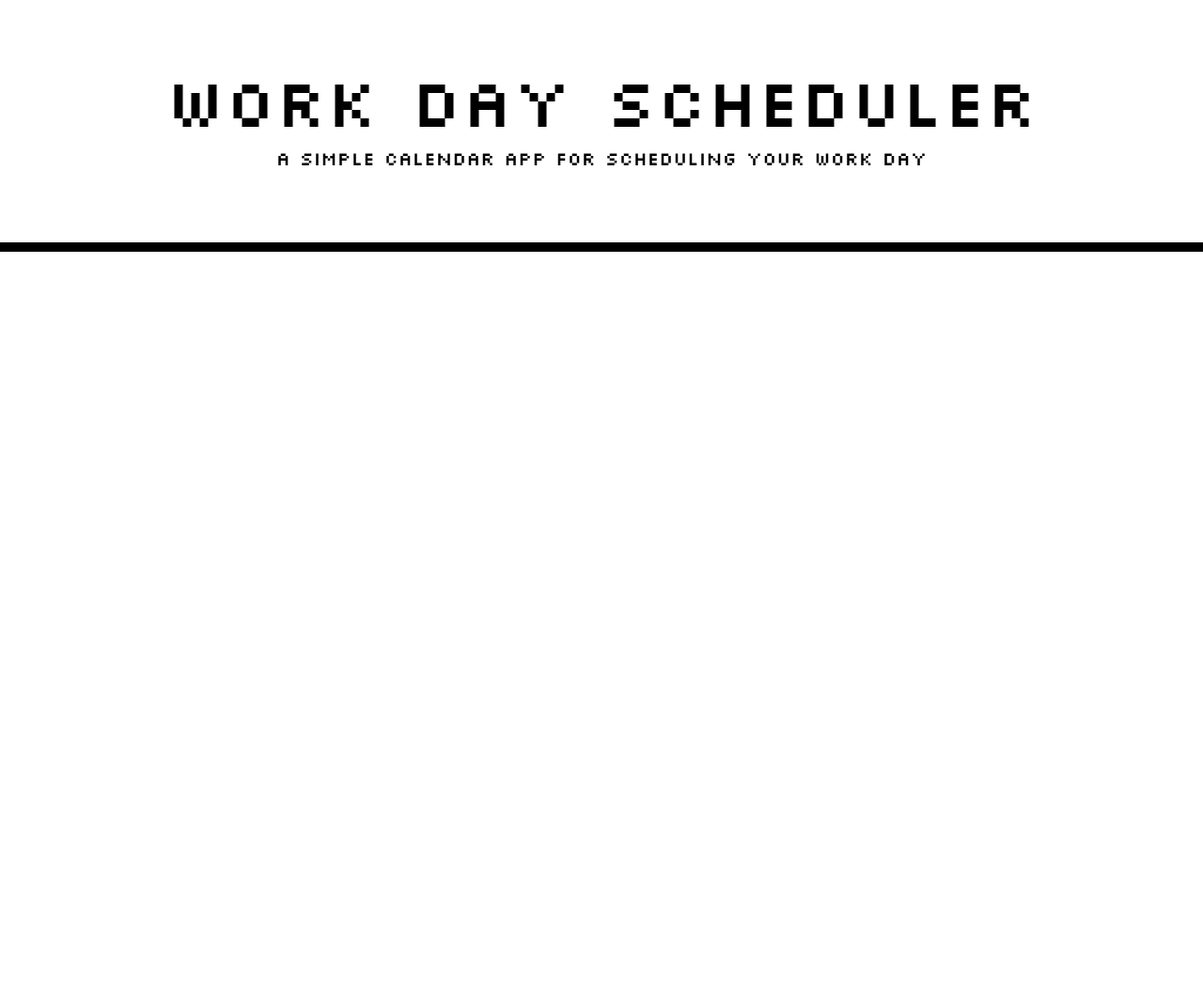
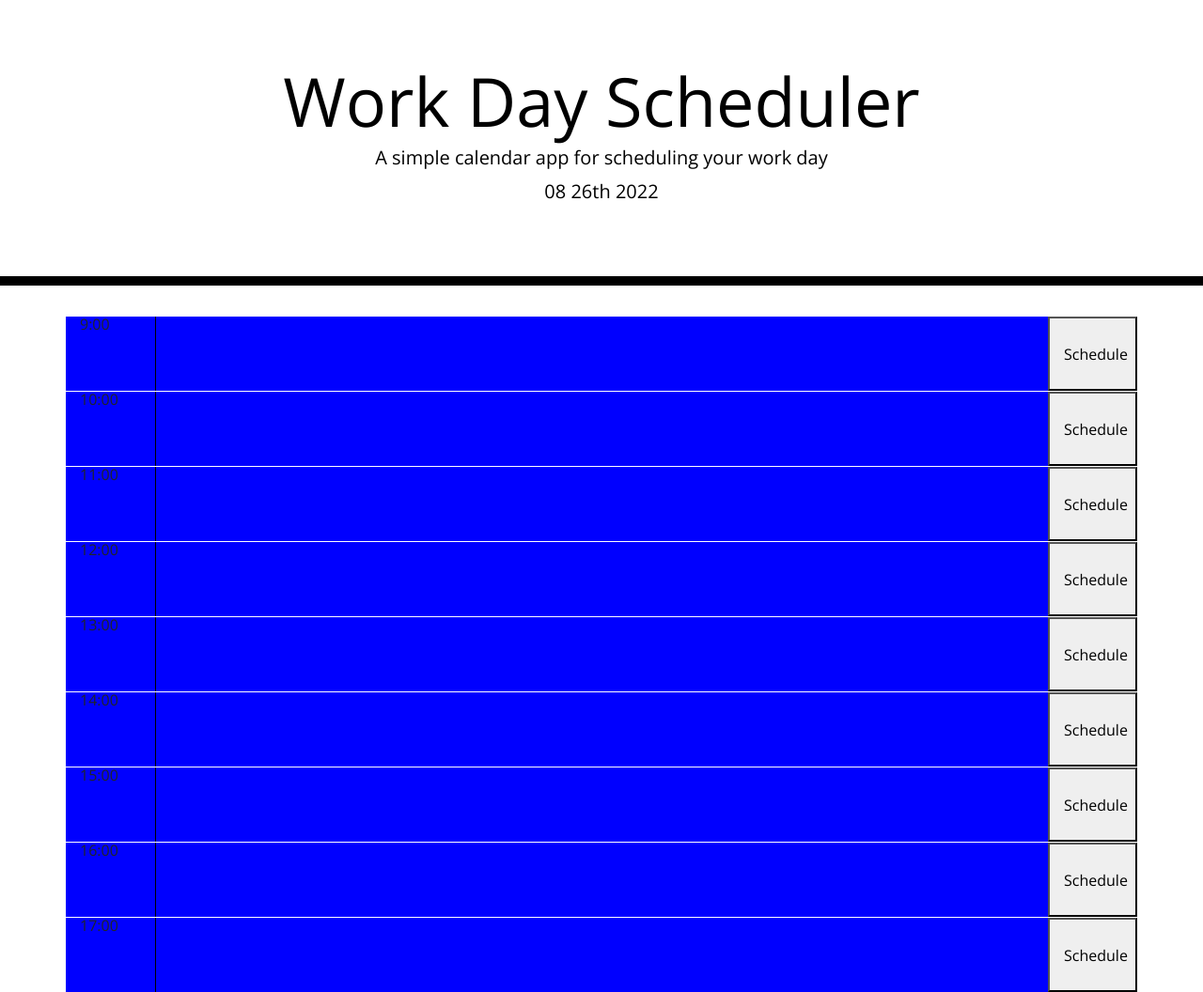
Before and after one commit to anhonestpuck/API-Calendar-Project, a plain HTML site: page indexreal.html in a window 1280 px wide. Shown: the whole page at 94% size. Before the commit the page ends 800 px from the top, so only its background shows below. Drawn offline with nearby package versions, Linux system fonts and the light colour scheme.

Commit message:
fixed it

```diff
--- a/assets/index.html
+++ b/indexreal.html
@@ -1,15 +1,17 @@
 <!DOCTYPE html>
 <html lang="en">
   <head>
-
+    <script src="https://cdnjs.cloudflare.com/ajax/libs/jquery/3.2.1/jquery.min.js"></script>
+    <script src="https://cdnjs.cloudflare.com/ajax/libs/moment.js/2.24.0/moment.min.js"></script>
+    <script src= "assets/script.js"></script>
     <meta charset="UTF-8" />
     <meta name="viewport" content="width=device-width, initial-scale=1.0" />
     <meta http-equiv="X-UA-Compatible" content="ie=edge" />
+
     <link
       rel="stylesheet"
       href="https://stackpath.bootstrapcdn.com/bootstrap/4.3.1/css/bootstrap.min.css"
     />
-    <script src="https://cdnjs.cloudflare.com/ajax/libs/moment.js/2.24.0/moment.min.js"></script>
     <link
       rel="stylesheet"
       href="https://use.fontawesome.com/releases/v5.8.1/css/all.css"
@@ -20,29 +22,20 @@
       href="https://fonts.googleapis.com/css?family=Open+Sans&display=swap"
       rel="stylesheet"
     />
-    <link rel="stylesheet" href="style.css" />
-    <link rel="preconnect" href="https://fonts.googleapis.com">
-    <link rel="preconnect" href="https://fonts.gstatic.com" crossorigin>
-    <link href="https://fonts.googleapis.com/css2?family=Silkscreen&display=swap" rel="stylesheet">
+    <link rel="stylesheet" href="assets/style.css" />
     <title>Work Day Scheduler</title>
   </head>
 
   <body>
-    <header class="jumbotron custom-jumbotron">
+    <header class="jumbotron">
       <h1 class="display-3">Work Day Scheduler</h1>
       <p class="lead">A simple calendar app for scheduling your work day</p>
       <p id="currentDay" class="lead"></p>
     </header>
     <div class="container">
       <!-- Timeblocks go here -->
-
     </div>
-    <script src="https://code.jquery.com/jquery-3.5.1.min.js"></script>
-    <script>
-
-
-    </script>
-     <script src="assets/script.js"></script>
+    <script src= "assets/script.js"></script>
     <script src="https://cdnjs.cloudflare.com/ajax/libs/jquery/3.2.1/jquery.min.js"></script>
     <script src="https://cdnjs.cloudflare.com/ajax/libs/moment.js/2.24.0/moment.min.js"></script>
   </body>
```
